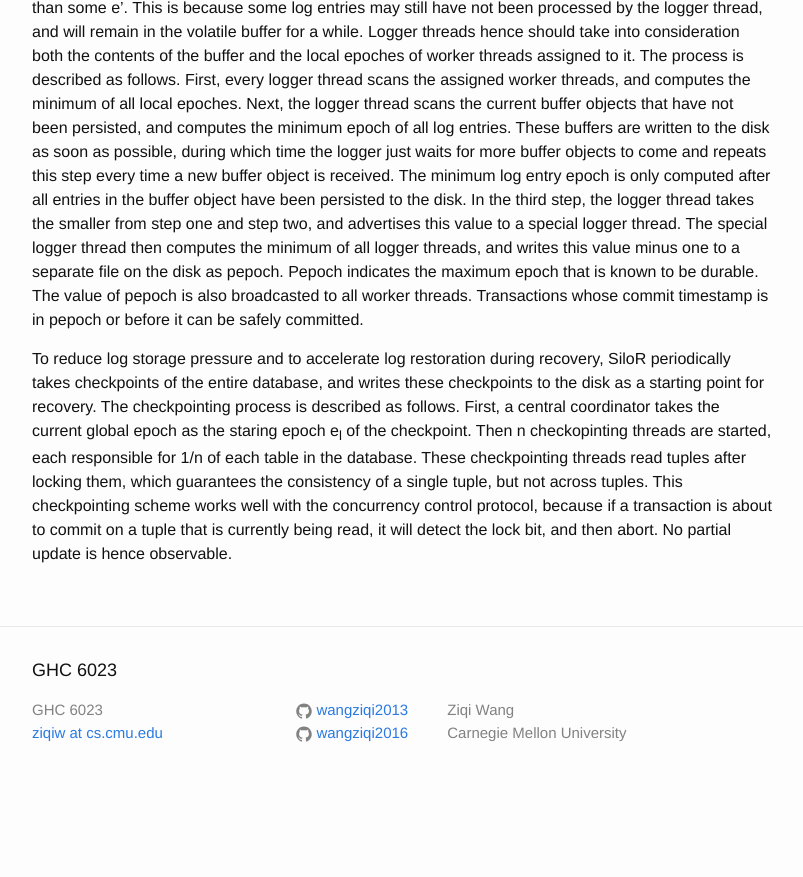
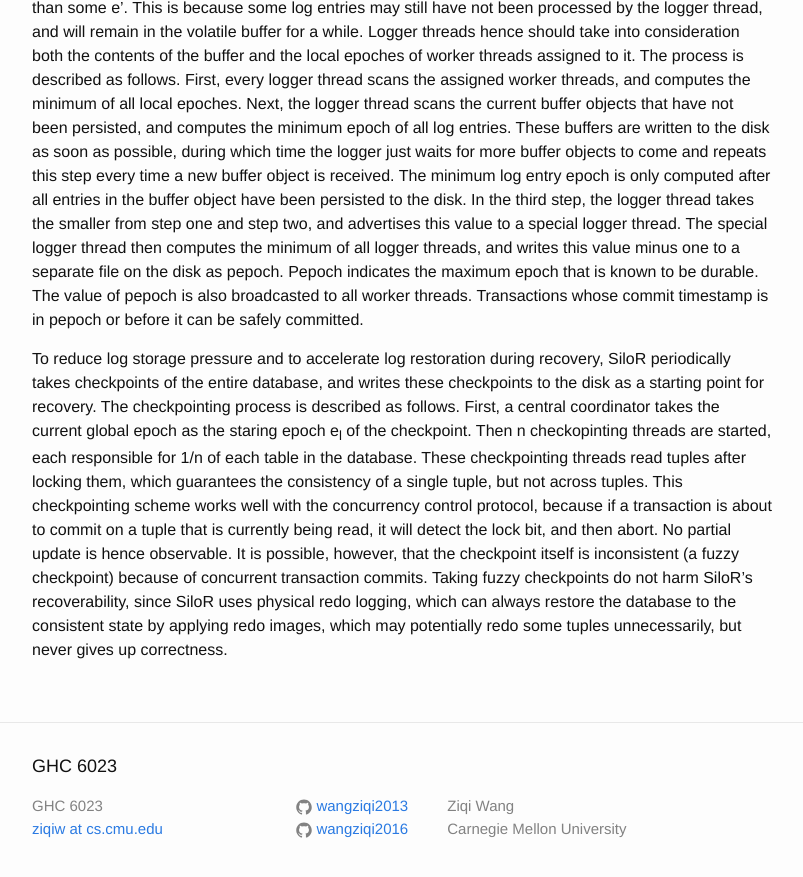
Before and after one commit to wangziqi2013/wangziqi2013.github.io, a Jekyll site: the page built from _posts/2019-03-11-silor.markdown, in a window 1280 px wide and 900 px high, scrolled down 1981 px. Shown: the top 877 px of the window, without its empty margins (238-1041 px from the left). Built offline with Jekyll 4.4.1, drawn with Linux system fonts in a browser that asks for light colours; before the commit the page ends 2785 px from its top, so only the background shows below that.

Commit message:
Adding fuzzy checkpoint

```diff
--- a/_posts/2019-03-11-silor.markdown
+++ b/_posts/2019-03-11-silor.markdown
@@ -86,4 +86,7 @@ of the checkpoint. Then n checkopinting threads are started, each responsible fo
 These checkpointing threads read tuples after locking them, which guarantees the consistency of a single tuple, but not
 across tuples. This checkpointing scheme works well with the concurrency control protocol, because if a transaction
 is about to commit on a tuple that is currently being read, it will detect the lock bit, and then abort. No partial update
-is hence observable.
+is hence observable. It is possible, however, that the checkpoint itself is inconsistent (a fuzzy checkpoint) because of
+concurrent transaction commits. Taking fuzzy checkpoints do not harm SiloR's recoverability, since SiloR uses physical redo
+logging, which can always restore the database to the consistent state by applying redo images, which may potentially redo
+some tuples unnecessarily, but never gives up correctness.
```
